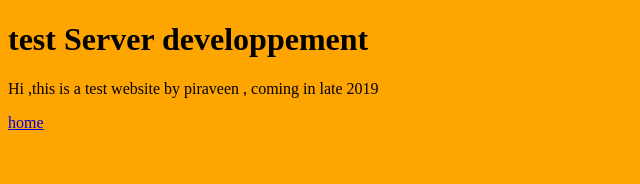
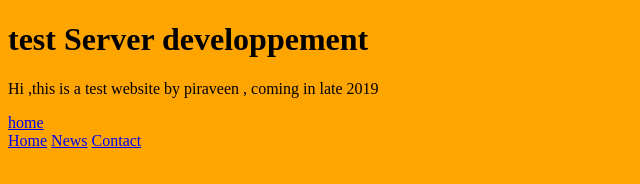
Before and after one commit to Lordpiraveen/lordpiraveen.github.io, a plain HTML site: page index.html in a window 1280 px wide. Shown: the whole page, without its empty margins (0-640 px from the left). Drawn offline with Linux system fonts and the light colour scheme.

Commit message:
Update index.html

```diff
--- a/index.html
+++ b/index.html
@@ -4,10 +4,14 @@
 <title>upcoming test work</title>
 </head>
 <body style="background-color:orange;">
-<h1>test Server developpement </h1>
+<h1>test Server developpement</h1>
 
 <p>Hi ,this is a test website by piraveen , coming in late 2019</p>
 <a href="home" target="_top">home</a>
-
+<div class="navbar">
+  <a href="#home" class="active">Home</a>
+  <a href="#news">News</a>
+  <a href="#contact">Contact</a>
+</div>
 </body>
 </html>
```
